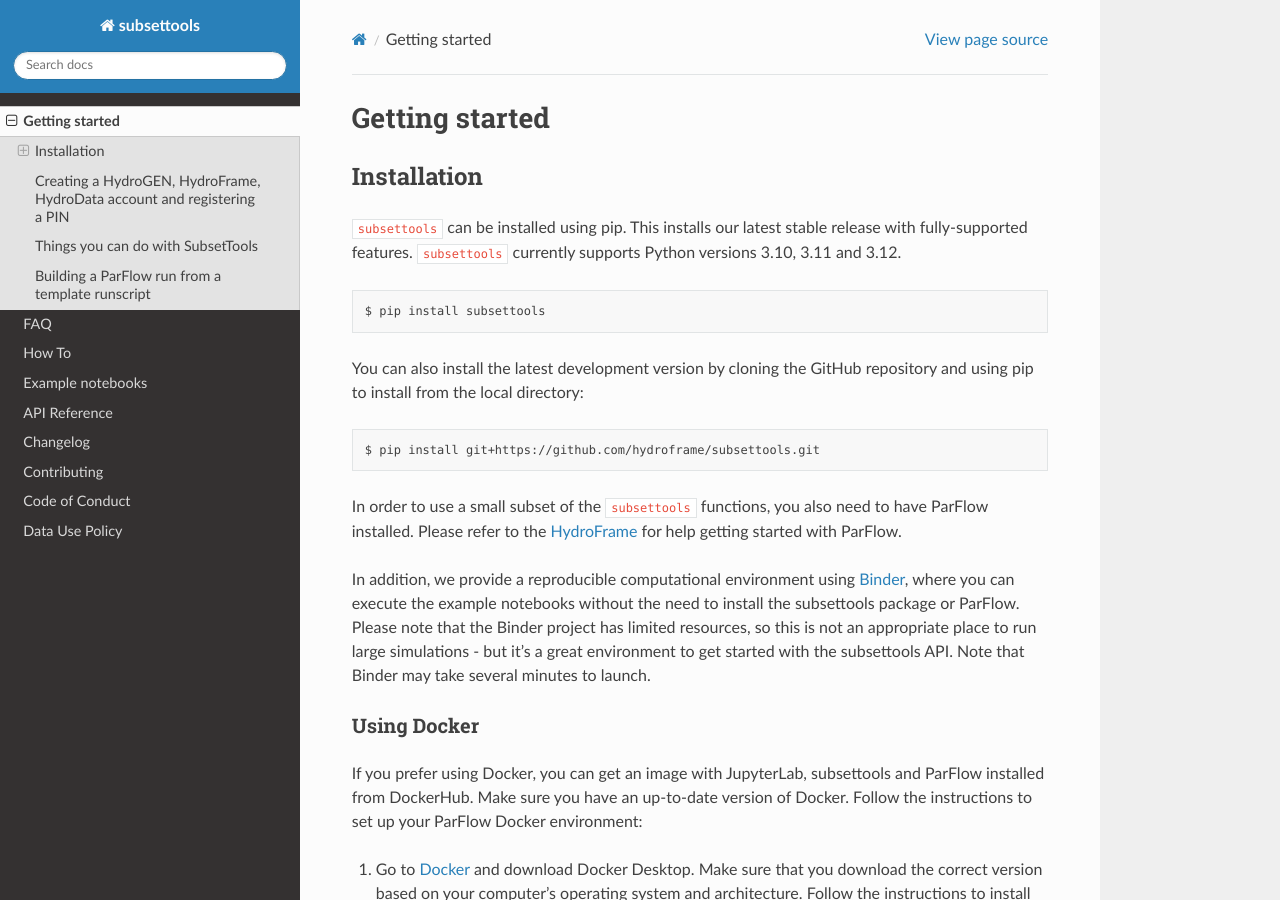
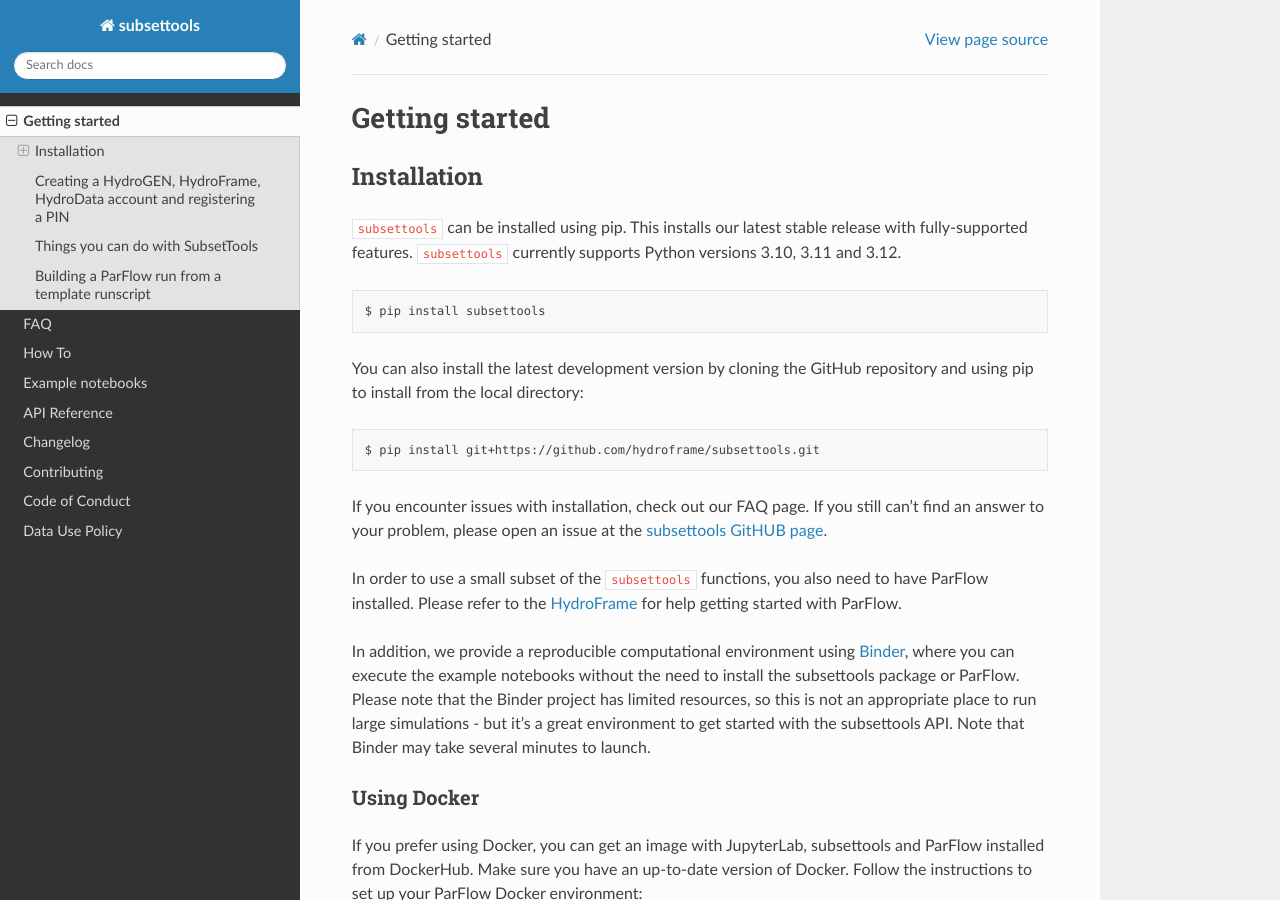
Before and after one commit to hydroframe/subsettools, a Sphinx documentation site: the page built from docs/getting_started.md, in a window 1280 px wide and 900 px high. Built offline with Sphinx 7.4.7 and the Read the Docs theme 2.0.0, drawn with Linux system fonts in a browser that asks for light colours.

Commit message:
Update docs

````diff
--- a/docs/getting_started.md
+++ b/docs/getting_started.md
@@ -13,6 +13,8 @@
 ```bash
 $ pip install git+https://github.com/hydroframe/subsettools.git
 ```
+
+If you encounter issues with installation, check out our FAQ page. If you still can't find an answer to your problem, please open an issue at the [subsettools GitHUB page](https://github.com/hydroframe/subsettools).
 
 In order to use a small subset of the `subsettools` functions, you also need to have ParFlow installed. Please refer to the [HydroFrame](https://hydroframe.org/) for help getting started with ParFlow.
 
````
